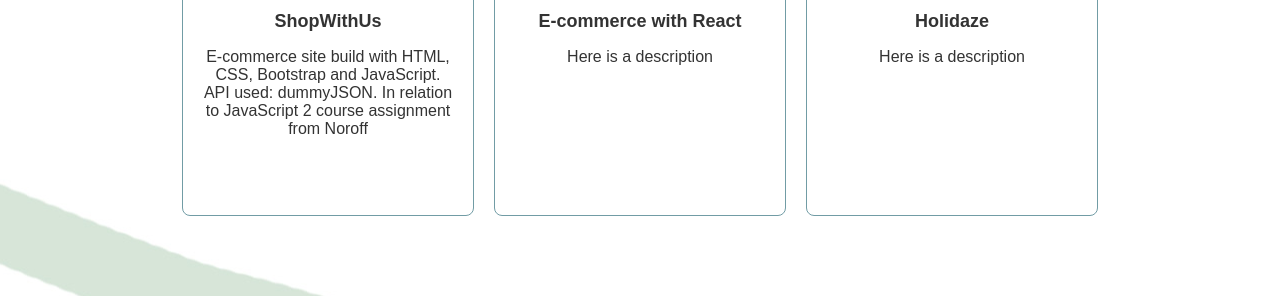
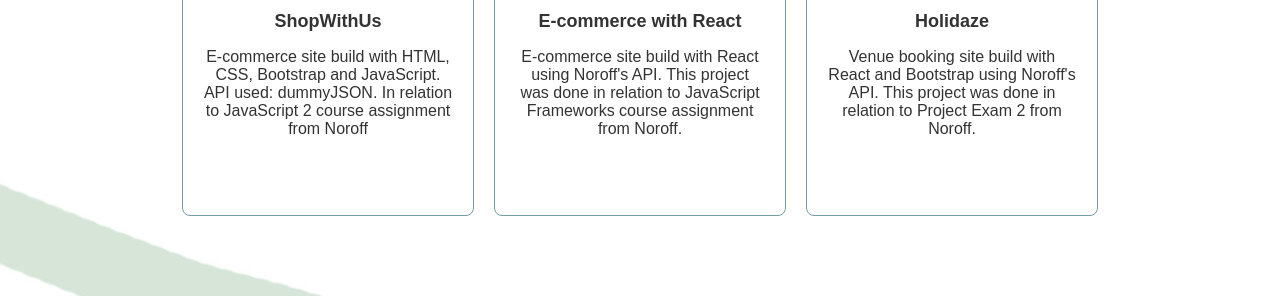
Before and after one commit to gaznik/Portfolio, a plain HTML site: page index.html in a window 1280 px wide. Shown: the part 504-800 px from the top of the page. Drawn offline with Linux system fonts and the light colour scheme; a script that the page names is missing.

Commit message:
Added description to cards

```diff
--- a/index.html
+++ b/index.html
@@ -36,7 +36,7 @@
             <div class="project-card">
               <img src="img/e-commerce-with-react.png" alt="Screenshot of React E-commerce homepage" />
               <h3>E-commerce with React</h3>
-              <p>Here is a description</p>
+              <p>E-commerce site build with React using Noroff's API. This project was done in relation to JavaScript Frameworks course assignment from Noroff.</p>
             </div>
           </a>
           </article>
@@ -45,7 +45,7 @@
             <div class="project-card">
               <img src="img/holidaze-screenshot.png" alt="Screenshot of Holidaze homepage" />
               <h3>Holidaze</h3>
-              <p>Here is a description</p>
+              <p>Venue booking site build with React and Bootstrap using Noroff's API. This project was done in relation to Project Exam 2 from Noroff. </p>
             </div>
           </a>
           </article>
```
